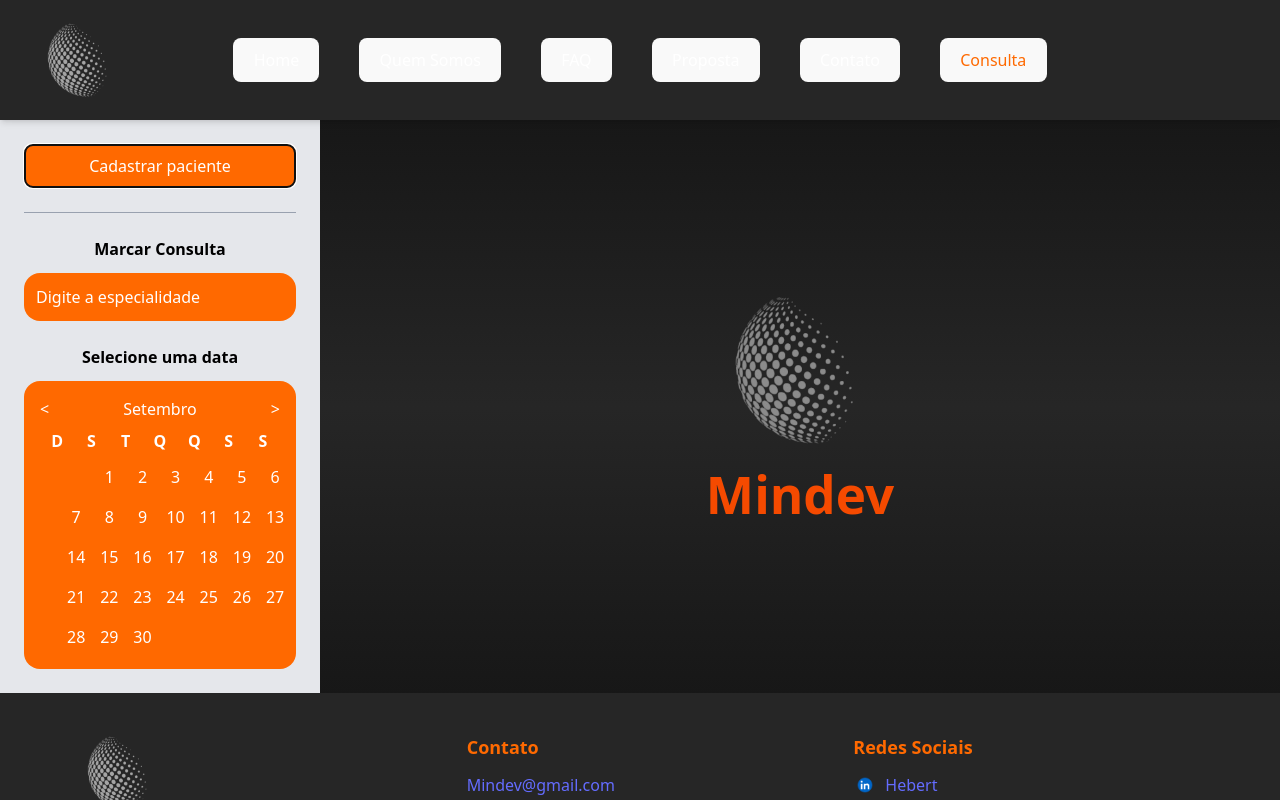
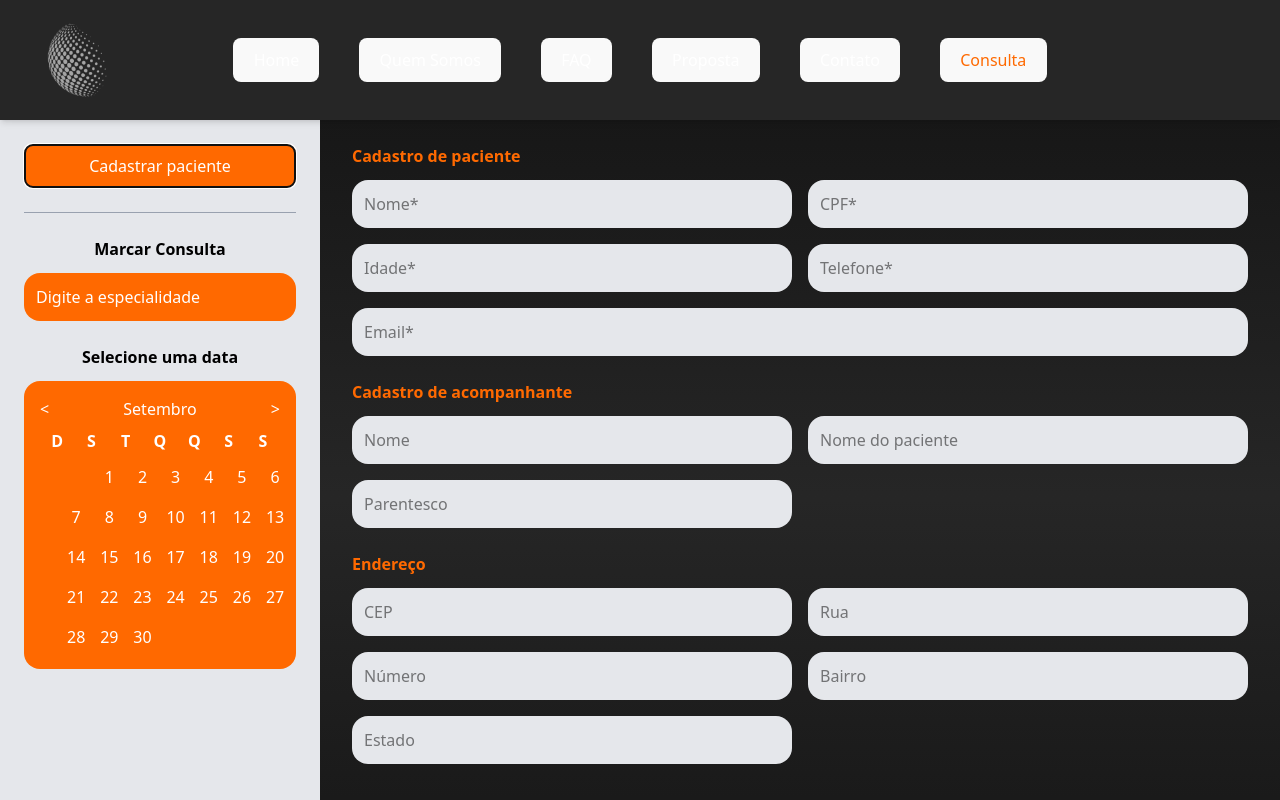
Before and after one commit to Nicolas-Ramiro/Sprint3-challenge-front, a React (Vite) app: page /consulta in a window 1280 px wide. Both pictures are taken after a click on the button "Cadastrar paciente". Shown: the top 800 px of the page. Built offline with nearby package versions, Linux system fonts and the light colour scheme.

Commit message:
Adicionando a segunda parte da pagina Consulta

```diff
--- /dev/null
+++ b/src/components/forms/cadastroPacienteForm.tsx
@@ -0,0 +1,163 @@
+import { useForm } from "react-hook-form";
+import { yupResolver } from "@hookform/resolvers/yup";
+import * as Yup from "yup";
+
+// Tipagem dos dados do formulário
+interface FormData {
+  nome: string;
+  cpf: string;
+  idade: number;
+  telefone: string;
+  email: string;
+  acompanhante?: string;
+  parentesco?: string;
+  pacienteRef?: string;
+  cep?: string;
+  rua?: string;
+  numero?: string;
+  bairro?: string;
+  estado?: string;
+}
+
+// Schema de validação com Yup
+const schema = Yup.object({
+  nome: Yup.string().required("Nome é obrigatório"),
+  cpf: Yup.string().required("CPF é obrigatório"),
+  idade: Yup.number().typeError("Idade deve ser um número").required("Idade é obrigatória"),
+  telefone: Yup.string().required("Telefone é obrigatório"),
+  email: Yup.string().email("Email inválido").required("Email é obrigatório"),
+});
+
+const CadastroPacienteForm = () => {
+  const {
+    register,
+    handleSubmit,
+    formState: { errors },
+  } = useForm<FormData>({
+    resolver: yupResolver(schema),
+  });
+
+  const onSubmit = (data: FormData) => {
+    console.log("Dados enviados:", data);
+  };
+
+  return (
+    <form
+      onSubmit={handleSubmit(onSubmit)}
+      className="w-full max-w-4xl grid grid-cols-2 gap-6 text-black"
+    >
+      {/* Cadastro de paciente */}
+      <div className="col-span-2">
+        <h2 className="text-orange-500 font-bold mb-3">Cadastro de paciente</h2>
+        <div className="grid grid-cols-2 gap-4">
+          <div>
+            <input
+              {...register("nome")}
+              placeholder="Nome*"
+              className="w-full p-3 rounded-2xl bg-gray-200"
+            />
+            {errors.nome && <p className="text-red-500 text-sm">{errors.nome.message}</p>}
+          </div>
+          <div>
+            <input
+              {...register("cpf")}
+              placeholder="CPF*"
+              className="w-full p-3 rounded-2xl bg-gray-200"
+            />
+            {errors.cpf && <p className="text-red-500 text-sm">{errors.cpf.message}</p>}
+          </div>
+          <div>
+            <input
+              {...register("idade")}
+              placeholder="Idade*"
+              className="w-full p-3 rounded-2xl bg-gray-200"
+            />
+            {errors.idade && <p className="text-red-500 text-sm">{errors.idade.message}</p>}
+          </div>
+          <div>
+            <input
+              {...register("telefone")}
+              placeholder="Telefone*"
+              className="w-full p-3 rounded-2xl bg-gray-200"
+            />
+            {errors.telefone && <p className="text-red-500 text-sm">{errors.telefone.message}</p>}
+          </div>
+          <div className="col-span-2">
+            <input
+              {...register("email")}
+              placeholder="Email*"
+              className="w-full p-3 rounded-2xl bg-gray-200"
+            />
+            {errors.email && <p className="text-red-500 text-sm">{errors.email.message}</p>}
+          </div>
+        </div>
+      </div>
+
+      {/* Cadastro de acompanhante */}
+      <div className="col-span-2">
+        <h2 className="text-orange-500 font-bold mb-3">Cadastro de acompanhante</h2>
+        <div className="grid grid-cols-2 gap-4">
+          <input
+            {...register("acompanhante")}
+            placeholder="Nome"
+            className="w-full p-3 rounded-2xl bg-gray-200"
+          />
+          <input
+            {...register("pacienteRef")}
+            placeholder="Nome do paciente"
+            className="w-full p-3 rounded-2xl bg-gray-200"
+          />
+          <input
+            {...register("parentesco")}
+            placeholder="Parentesco"
+            className="w-full p-3 rounded-2xl bg-gray-200"
+          />
+        </div>
+      </div>
+
+      {/* Endereço */}
+      <div className="col-span-2">
+        <h2 className="text-orange-500 font-bold mb-3">Endereço</h2>
+        <div className="grid grid-cols-2 gap-4">
+          <input
+            {...register("cep")}
+            placeholder="CEP"
+            className="w-full p-3 rounded-2xl bg-gray-200"
+          />
+          <input
+            {...register("rua")}
+            placeholder="Rua"
+            className="w-full p-3 rounded-2xl bg-gray-200"
+          />
+          <input
+            {...register("numero")}
+            placeholder="Número"
+            className="w-full p-3 rounded-2xl bg-gray-200"
+          />
+          <input
+            {...register("bairro")}
+            placeholder="Bairro"
+            className="w-full p-3 rounded-2xl bg-gray-200"
+          />
+          <input
+            {...register("estado")}
+            placeholder="Estado"
+            className="w-full p-3 rounded-2xl bg-gray-200"
+          />
+        </div>
+      </div>
+
+      {/* Botão de envio */}
+      <div className="col-span-2 flex justify-end mt-4">
+        <button
+          type="submit"
+          className="!bg-orange-500 text-white px-6 py-3 rounded-2xl font-semibold"
+        >
+          Enviar
+        </button>
+      </div>
+    </form>
+  );
+};
+
+export default CadastroPacienteForm;
--- a/src/pages/consulta.tsx
+++ b/src/pages/consulta.tsx
@@ -1,8 +1,11 @@
 import { useState } from "react";
 import LogoMindev from "../assets/LogoMindev.png";
+import CadastroPacienteForm from "../components/forms/cadastroPacienteForm";
 
 const Consulta = () => {
   const [selectedDay, setSelectedDay] = useState<number | null>(null);
+  const [showForm, setShowForm] = useState(false);
+
   const daysInSeptember = Array.from({ length: 30 }, (_, i) => i + 1);
   const emptyDays = Array.from({ length: 1 }, (_, i) => i);
 
@@ -11,7 +14,10 @@ const Consulta = () => {
       {/* Sidebar */}
       <aside className="w-1/4 bg-gray-200 p-6 flex flex-col gap-6">
         {/* Botão cadastrar paciente */}
-        <button className="!bg-orange-500 text-white text-xl font-semibold py-3 rounded-2xl">
+        <button
+          onClick={() => setShowForm(true)}
+          className="!bg-orange-500 text-white text-xl font-semibold py-3 rounded-2xl"
+        >
           Cadastrar paciente
         </button>
 
@@ -51,11 +57,9 @@ const Consulta = () => {
 
             {/* Dias do mês */}
             <div className="grid grid-cols-7 gap-2 text-center ml-4">
-              {/* Renderiza os dias vazios */}
               {emptyDays.map((_, index) => (
                 <div key={`empty-${index}`} className="w-8 h-8"></div>
               ))}
-              {/* Renderiza os dias do mês */}
               {daysInSeptember.map((day) => (
                 <button
                   key={day}
@@ -75,7 +79,8 @@ const Consulta = () => {
       </aside>
 
       {/* Conteúdo principal */}
-      <main className="flex-1 flex items-center justify-center text-white">
+      <main className="flex-1 flex items-center justify-center text-white p-6">
+        {!showForm ? (
           <div className="text-center">
             <img
               src={LogoMindev}
@@ -84,6 +89,9 @@ const Consulta = () => {
             />
             <h1 className="text-3xl font-bold text-orange-600">Mindev</h1>
           </div>
+        ) : (
+          <CadastroPacienteForm />
+        )}
       </main>
     </div>
   );
```
Lines whose indentation alone changed are shown as unchanged.
